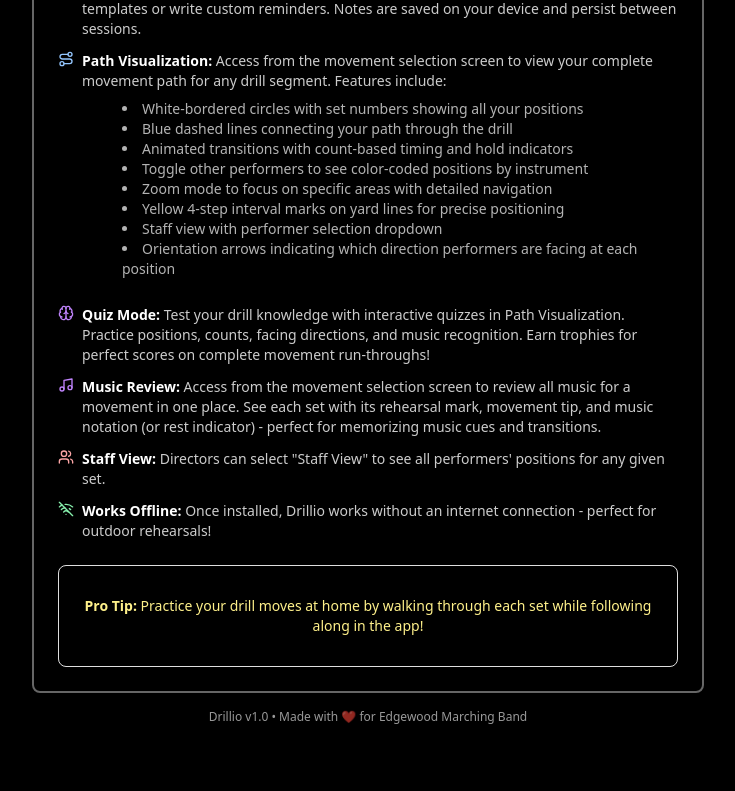
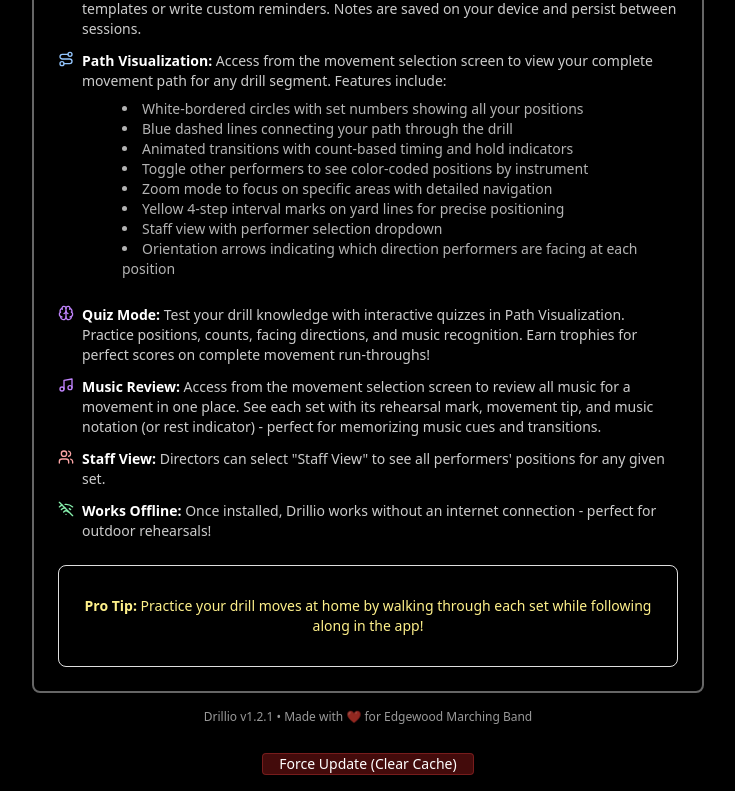
Before and after one commit to jkneal/drillio, a React (Vite) app in the folder app/: page /about in a window 1280 px wide. Shown: the part 1524-2315 px from the top of the page, without its empty margins (272-1007 px from the left). Before the commit the page ends 2277 px from the top, so only its background shows below. Built offline with nearby package versions, Linux system fonts and the light colour scheme.

Commit message:
Add force update button

```diff
--- a/app/src/pages/AboutPage.jsx
+++ b/app/src/pages/AboutPage.jsx
@@ -1,6 +1,7 @@
 import { useNavigate } from 'react-router-dom';
 import { Home, ChevronRight, Users, Music, Play, SkipForward, ChevronLeft, Lightbulb, Map, Wifi, WifiOff, ArrowRight, Sparkles, StickyNote, Route, Brain, Trophy } from 'lucide-react';
 import { movementsConfig } from '../data/movementsConfig';
+import { APP_VERSION } from '../version';
 
 const AboutPage = () => {
   const navigate = useNavigate();
@@ -243,8 +244,42 @@
 
         <div className="text-center">
           <p className="text-white/60 text-xs">
-            Drillio v1.0 • Made with ❤️ for Edgewood Marching Band
+            Drillio v{APP_VERSION} • Made with ❤️ for Edgewood Marching Band
           </p>
+
+          {/* Force Update Button */}
+          <button
+            onClick={async () => {
+              if (confirm('This will clear all app data and force a fresh update. Continue?')) {
+                try {
+                  // Unregister all service workers
+                  if ('serviceWorker' in navigator) {
+                    const registrations = await navigator.serviceWorker.getRegistrations();
+                    for (let registration of registrations) {
+                      await registration.unregister();
+                    }
+                  }
+
+                  // Clear all caches
+                  if ('caches' in window) {
+                    const cacheNames = await caches.keys();
+                    await Promise.all(
+                      cacheNames.map(cacheName => caches.delete(cacheName))
+                    );
+                  }
+
+                  // Force reload
+                  window.location.reload(true);
+                } catch (error) {
+                  console.error('Error forcing update:', error);
+                  alert('Update failed. Please try reinstalling the app.');
+                }
+              }
+            }}
+            className="mt-4 px-4 py-2 bg-red-600/20 hover:bg-red-600/30 border border-red-500/30 rounded text-white text-sm"
+          >
+            Force Update (Clear Cache)
+          </button>
         </div>
       </div>
     </div>
```
